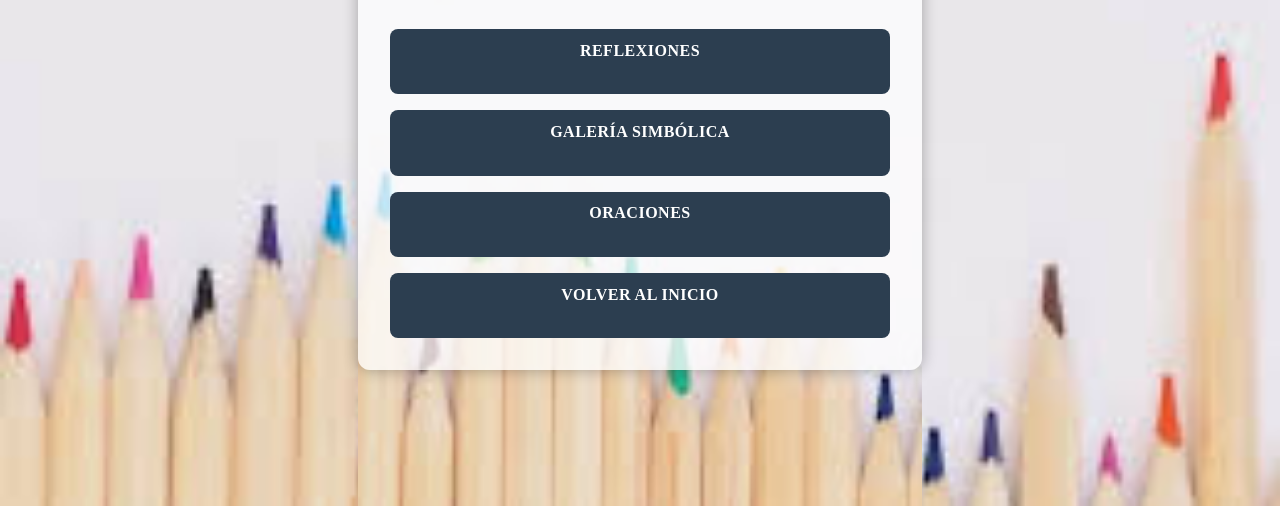
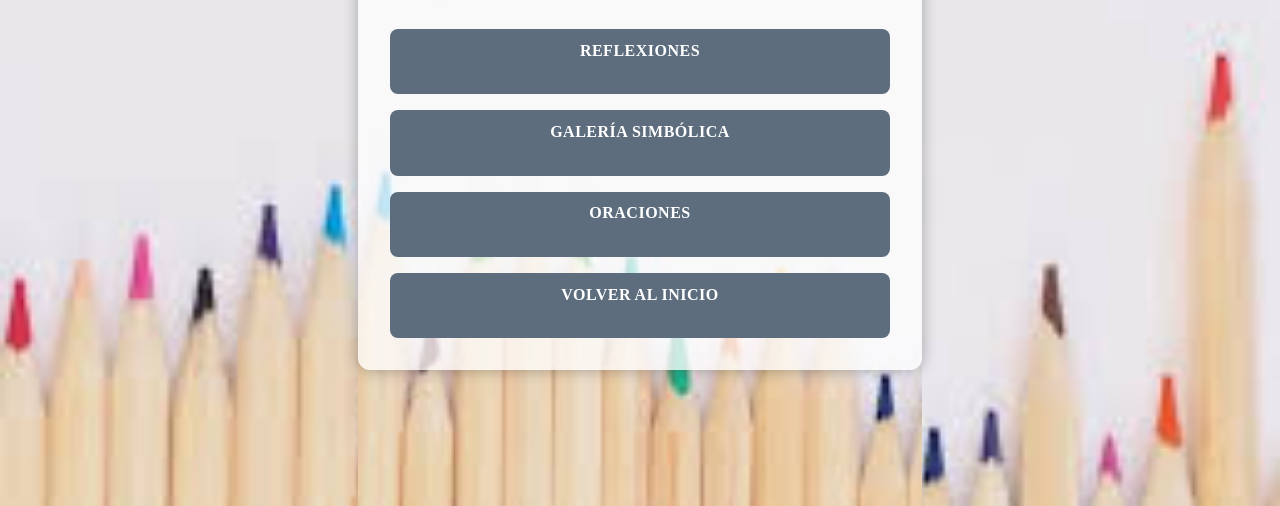
Before and after one commit to miguelpine8520-stack/AHRE, a plain HTML site: page bienvenida.html in a window 1280 px wide. Shown: the part 294-800 px from the top of the page. Drawn offline with Linux system fonts and the light colour scheme.

Commit message:
Update bienvenida.css

```diff
--- a/bienvenida.css
+++ b/bienvenida.css
@@ -60,7 +60,7 @@ body::before {
 .boton.redireccion {
   display: inline-block;
   padding: 0.8rem 1.4rem;
-  background-color: #2c3e50;
+  background-color: #5D6D7E;
   color: #fff;
   text-decoration: none;
   border-radius: 8px;
@@ -114,4 +114,5 @@ body::before {
   .boton.redireccion::after {
     font-size: 0.85rem;
   }
+
 }
```
